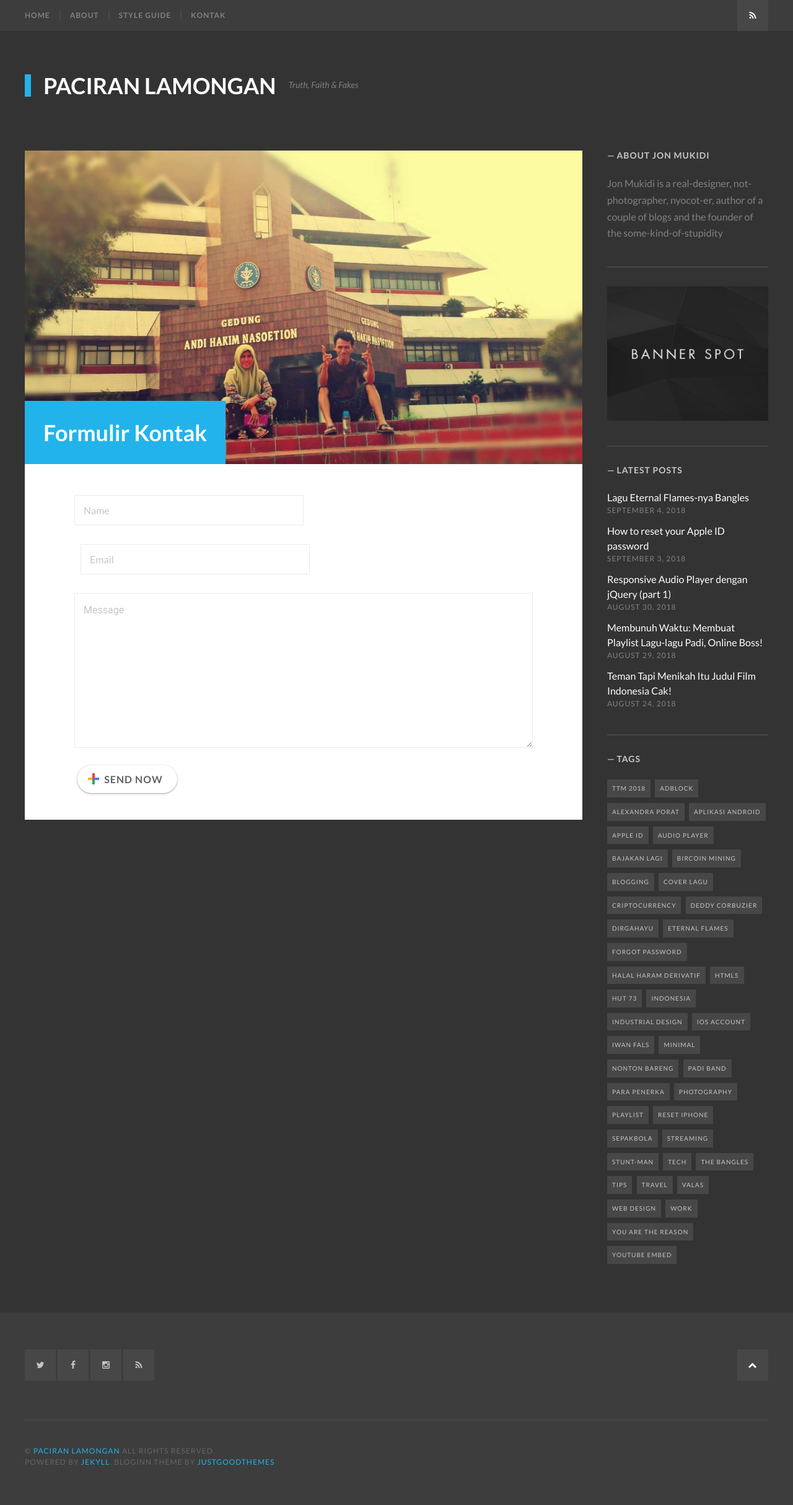
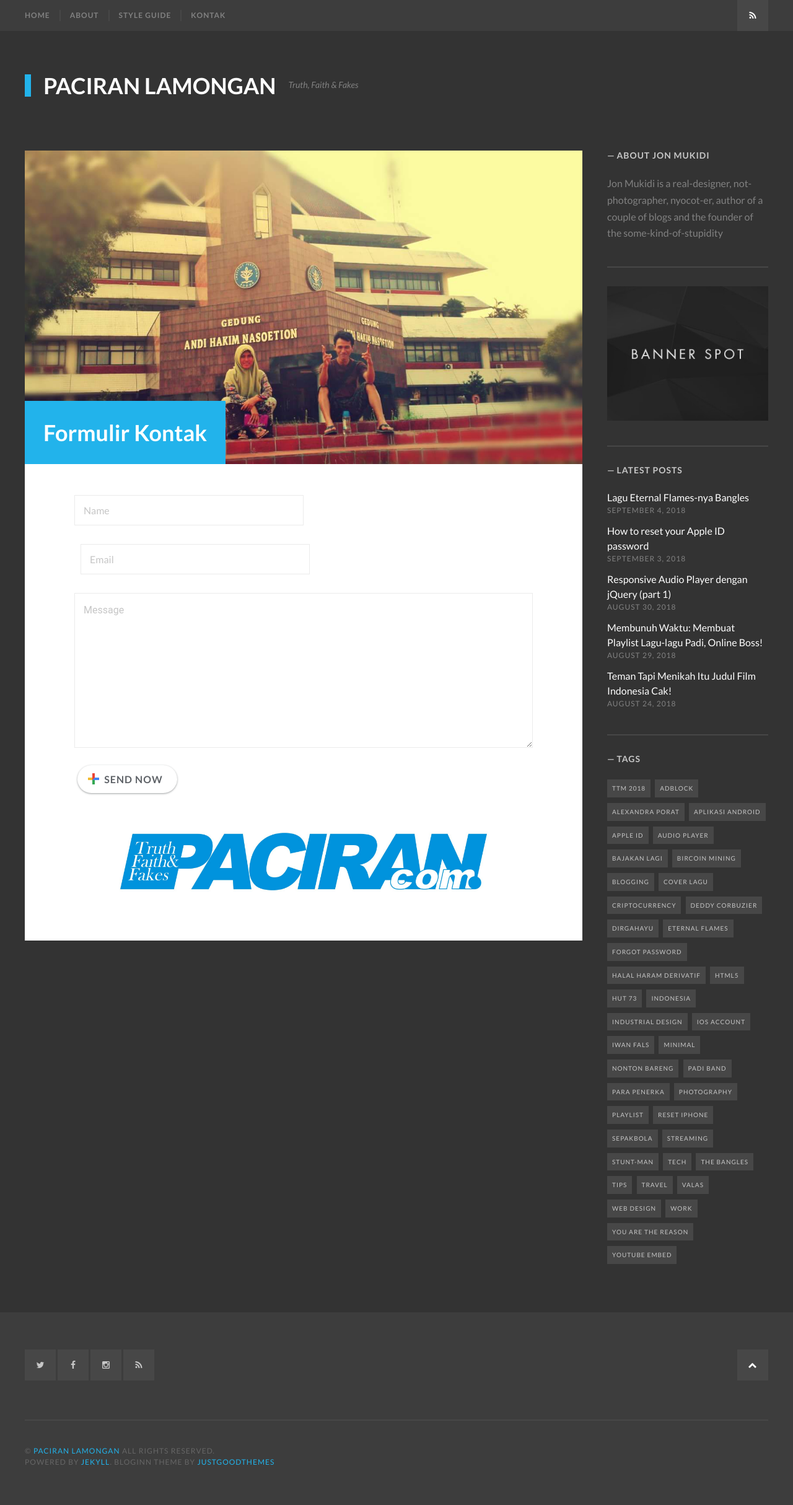
Before and after one commit to knoacc/pcr, a Jekyll site: the page built from kontak.html, in a window 1280 px wide. Shown: the whole page at 62% size. Built offline with Jekyll 4.4.1, drawn with Linux system fonts in a browser that asks for light colours; some web fonts are replaced; comment, search, counter and statistics services are not loaded.

Commit message:
Update kontak.html

```diff
--- a/kontak.html
+++ b/kontak.html
@@ -45,6 +45,7 @@ form{color:#888}
 @media only screen and (max-width:768px){.formcolumn1,.formcolumn2{width:100%;padding:0}}
 </style>
 
+<img src="/images/paciran.jpg" style="display:block;margin:-20px auto" alt="Paciran Lamongan"/>
 <script src="https://www.blogger.com/static/v1/widgets/2271878333-widgets.js" type="text/javascript"></script>
 <script type="text/javascript">
 //<![CDATA[
```
